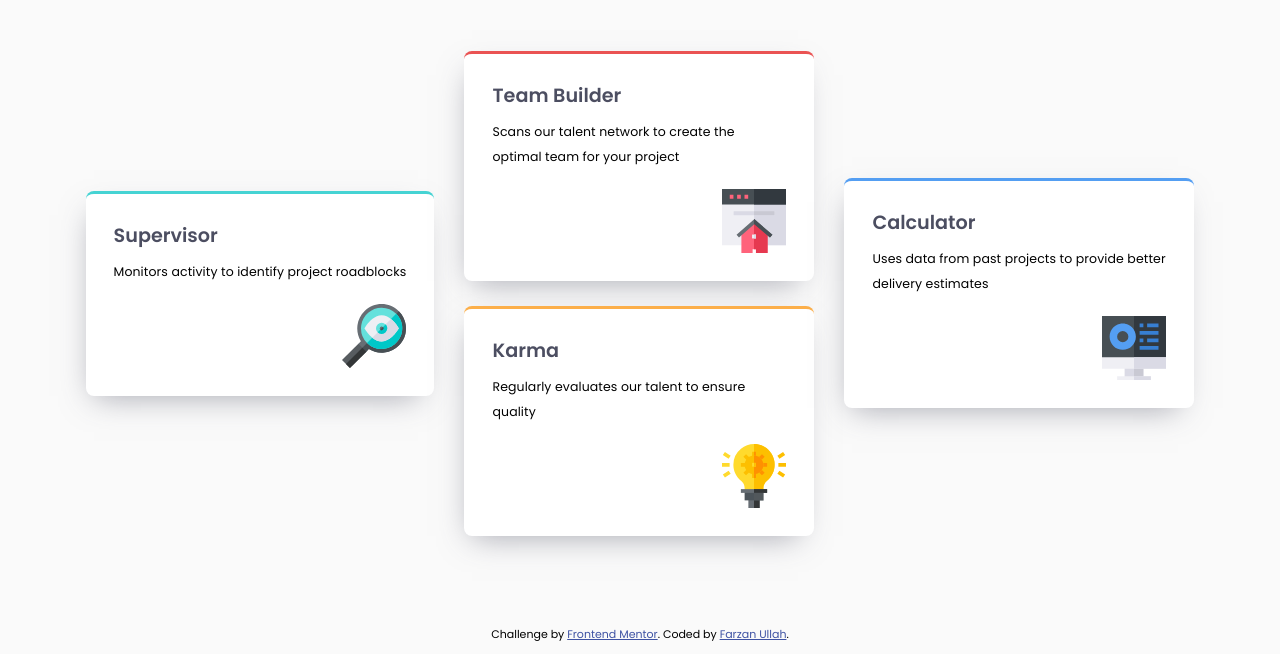
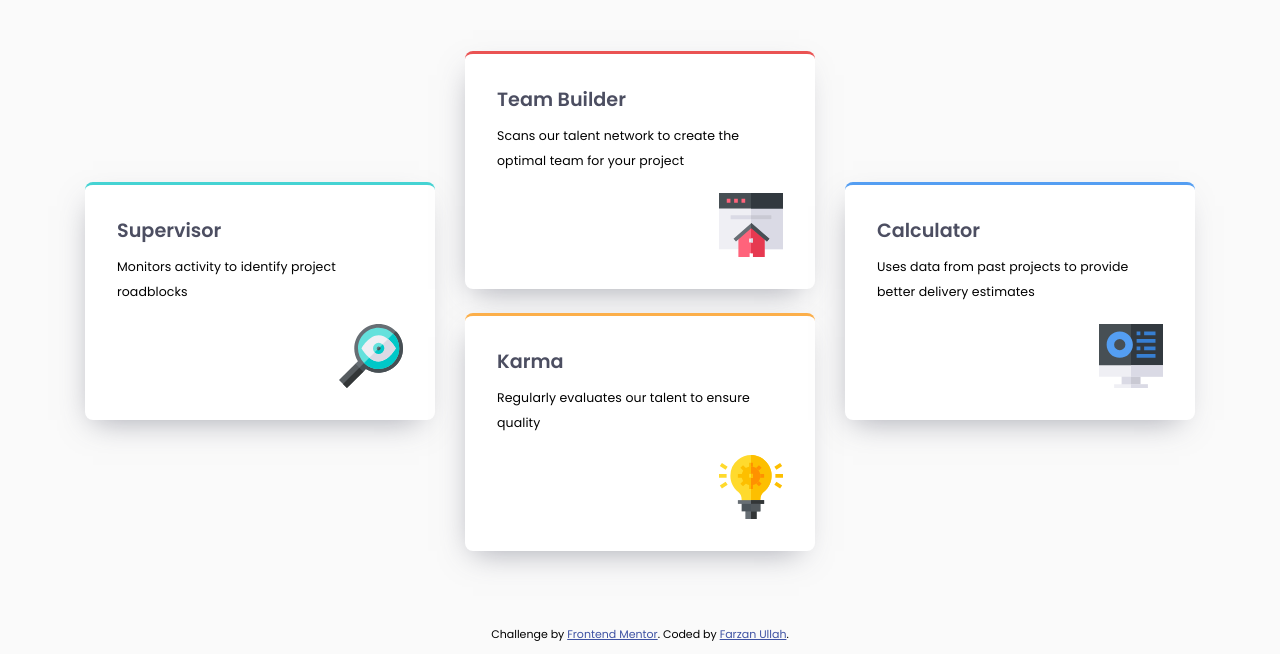
Before and after one commit to Farzan-Ullah/card-section-designs, a plain HTML site: page index.html in a window 1280 px wide. Shown: the part 185-839 px from the top of the page. Drawn offline with Linux system fonts and the light colour scheme.

Commit message:
final draft v2

```diff
--- a/index.html
+++ b/index.html
@@ -21,25 +21,25 @@
       </div>
 
       <div class="main-section">
-        <div class="card grid-cyan">
+        <div class="card cyan">
           <h3 class="domain-title">Supervisor</h3>
           <p class="description">Monitors activity to identify project roadblocks</p>
           <img src="./images/icon-supervisor.svg" alt="img">
         </div>
 
         <div class="mid-section">
-          <div class="card grid-red">
+          <div class="card red">
             <h3 class="domain-title">Team Builder</h3>
             <p class="description">Scans our talent network to create the optimal team for your project</p>
             <img src="./images/icon-team-builder.svg" alt="img">
           </div>
-          <div class="card grid-orange">
+          <div class="card orange">
             <h3 class="domain-title">Karma</h3>
             <p class="description">Regularly evaluates our talent to ensure quality</p>
             <img src="./images/icon-karma.svg" alt="img">
           </div>
         </div>
-        <div class="card grid-blue">
+        <div class="card blue">
           <h3 class="domain-title">Calculator</h3>
           <p class="description">Uses data from past projects to provide better delivery estimates</p>
           <img src="./images/icon-calculator.svg" alt="img">
--- a/style.css
+++ b/style.css
@@ -51,7 +51,7 @@ main {
 .mid-section {
     display: flex;
     flex-direction: column;
-    gap: 25px;
+    gap: 24px;
 }
 
 .title-section {
@@ -109,19 +109,19 @@ img {
     max-width: 100%;
 }
 
-.grid-cyan {
+.cyan {
     border-top: solid 3.5px var(--color-primary-cyan);
 }
 
-.grid-red {
+.red {
     border-top: solid 3.5px var(--color-primary-red);
 }
 
-.grid-orange {
+.orange {
     border-top: solid 3.5px var(--color-primary-orange);
 }
 
-.grid-blue {
+.blue {
     border-top: solid 3.5px var(--color-primary-blue);
 }
 
@@ -138,7 +138,7 @@ img {
         gap: 30px;
     }
 
-    .car {
+    .card {
         margin: 0;
         padding: 2rem;
         min-width: 350px;
```
